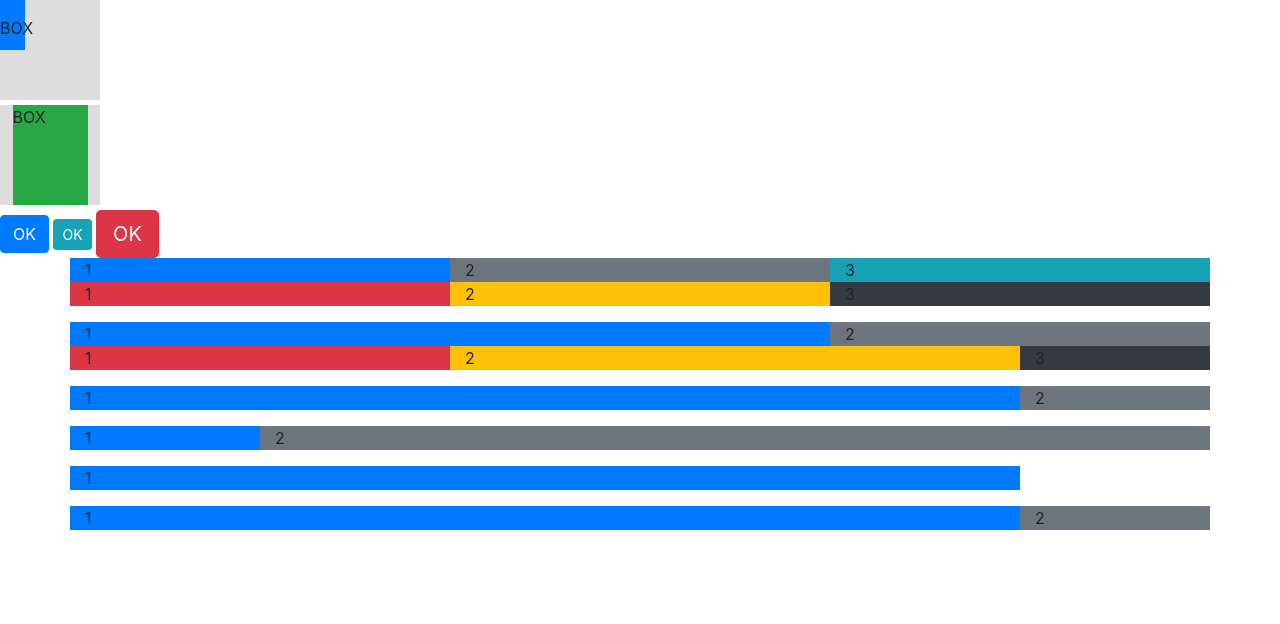
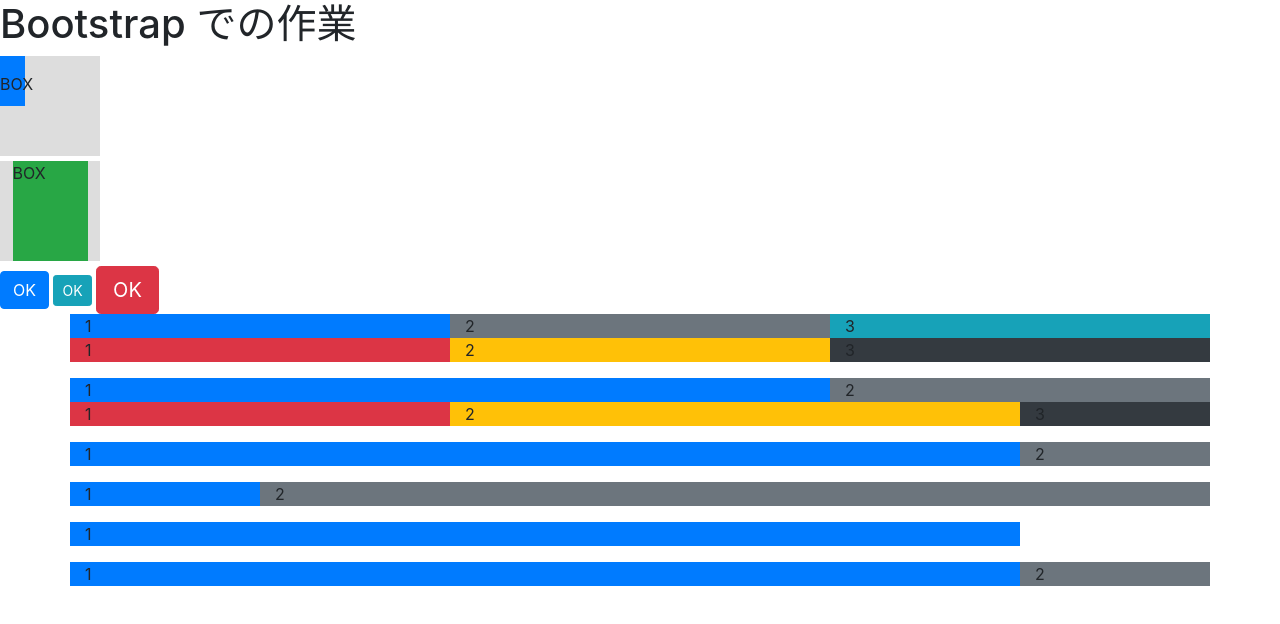
Before and after one commit to ducklily/git_test, a plain HTML site: page index.html in a window 1280 px wide. Drawn offline with nearby package versions, Linux system fonts and the light colour scheme.

Commit message:
add bootstrap

```diff
--- a/index.html
+++ b/index.html
@@ -22,6 +22,7 @@
 	<!--
 		[p/m][location]-[size]
 	-->
+	<h1>Bootstrap での作業</h1>
 	<div class="box-container">
 		<div div class="bg-primary w-25 h-50 pt-3">BOX</div>
 	</div>
```
